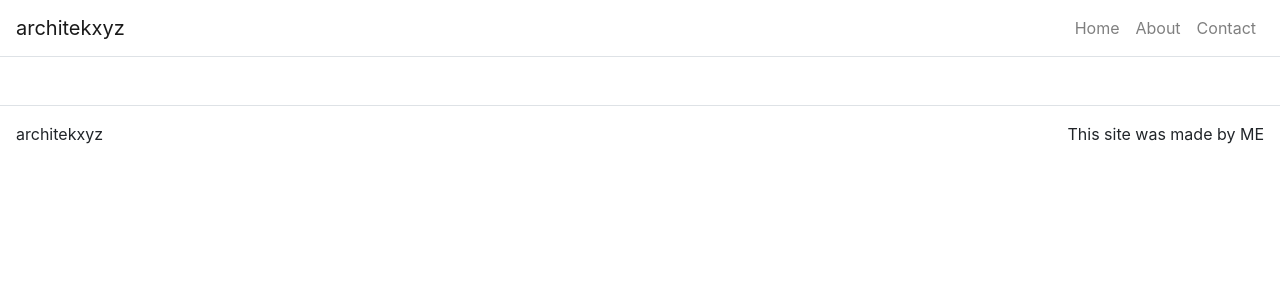
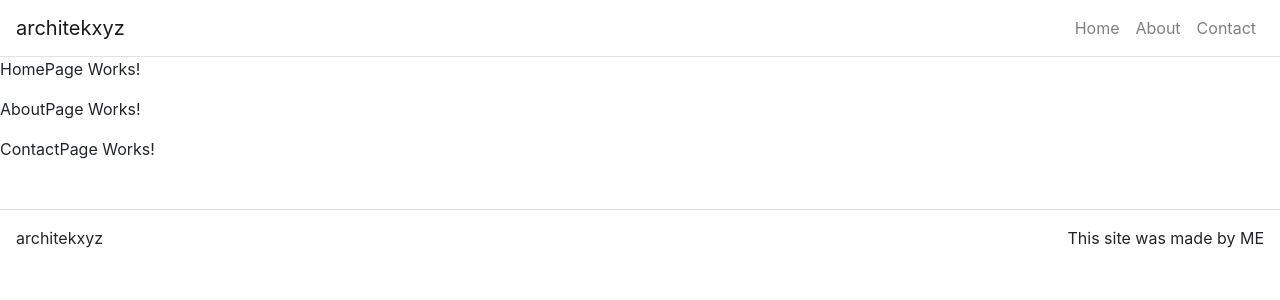
Before and after one commit to 730photo/xyz, a React (Create React App) app in the folder xyzportfolio/: page / in a window 1280 px wide. Shown: the top 300 px of the page. Built offline with nearby package versions, Linux system fonts and the light colour scheme.

Commit message:
HomePage works AboutPage works ContactPage works

```diff
--- a/xyzportfolio/src/App.js
+++ b/xyzportfolio/src/App.js
@@ -6,6 +6,9 @@
 import './App.css';
 
 import Footer from './components/Footer';
+import HomePage from './pages/HomePage';
+import AboutPage from './pages/AboutPage';
+import ContactPage from './pages/ContactPage';
 
 class App extends React.Component {
 
@@ -53,10 +56,13 @@
               <Link className="nav-link" to="/">Home</Link>
               <Link className="nav-link" to="/about">About</Link>
               <Link className="nav-link" to="/contact">Contact</Link>
+
             </Nav>
           </Navbar.Collapse>
         </Navbar>
-
+        <Route path="/" exact render={() => <HomePage title={this.state.home.title} subTitle={this.state.home.subTitle} text={this.state.home.text} />} />
+        <Route path="/" exact render={() => <AboutPage title={this.state.about.title} />} />
+        <Route path="/" exact render={() => <ContactPage title={this.state.contact.title} />} />
         <Footer />
       </Container>
     </Router>
--- /dev/null
+++ b/xyzportfolio/src/pages/AboutPage.js
@@ -0,0 +1,10 @@
+import React from 'react';
+
+function AboutPage(props) {
+
+    return(
+        <p>AboutPage Works!</p>
+    );
+}
+
+export default AboutPage;
--- /dev/null
+++ b/xyzportfolio/src/pages/ContactPage.js
@@ -0,0 +1,10 @@
+import React from 'react';
+
+function ContactPage(props) {
+
+    return(
+        <p>ContactPage Works!</p>
+    );
+}
+
+export default ContactPage;
--- /dev/null
+++ b/xyzportfolio/src/pages/HomePage.js
@@ -0,0 +1,10 @@
+import React from 'react';
+
+function HomePage(props) {
+
+    return(
+        <p>HomePage Works!</p>
+    );
+}
+
+export default HomePage;
```
